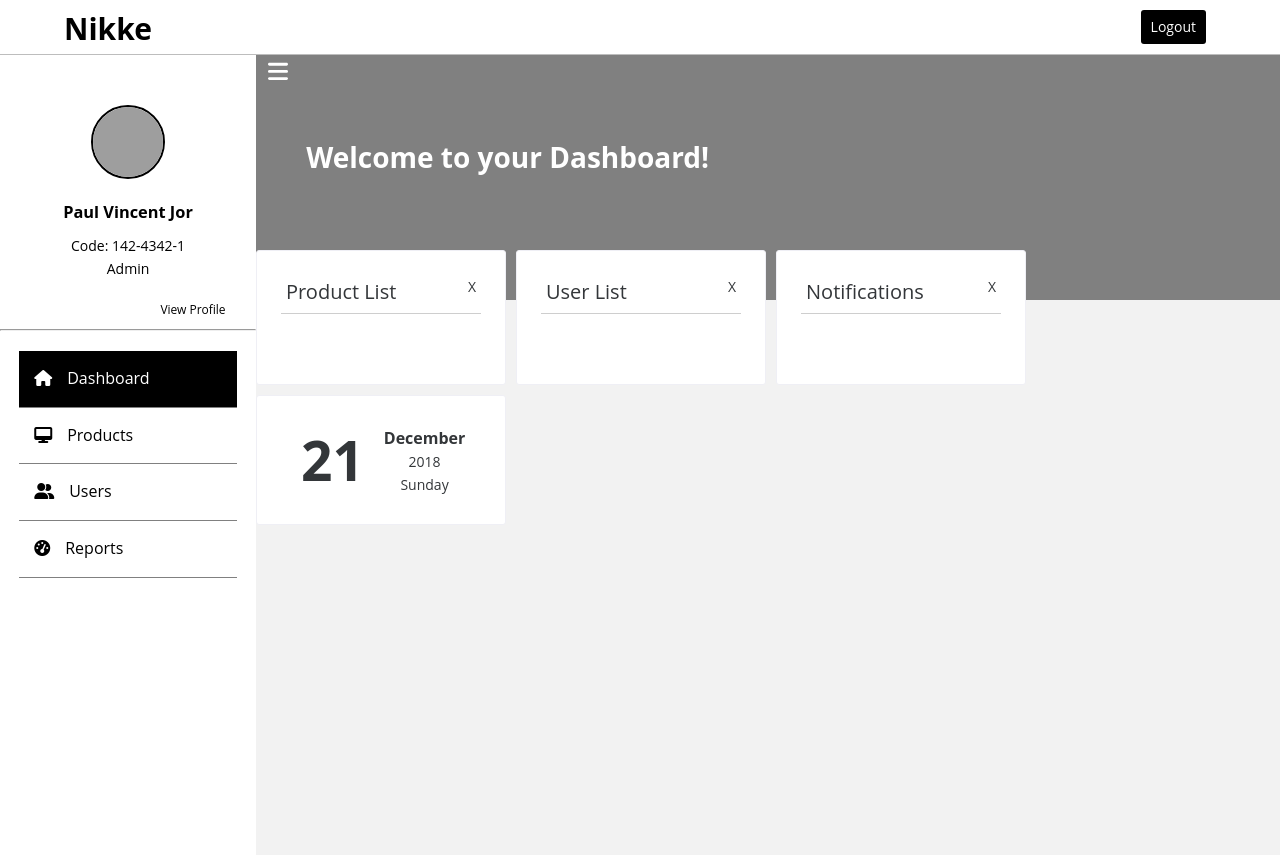
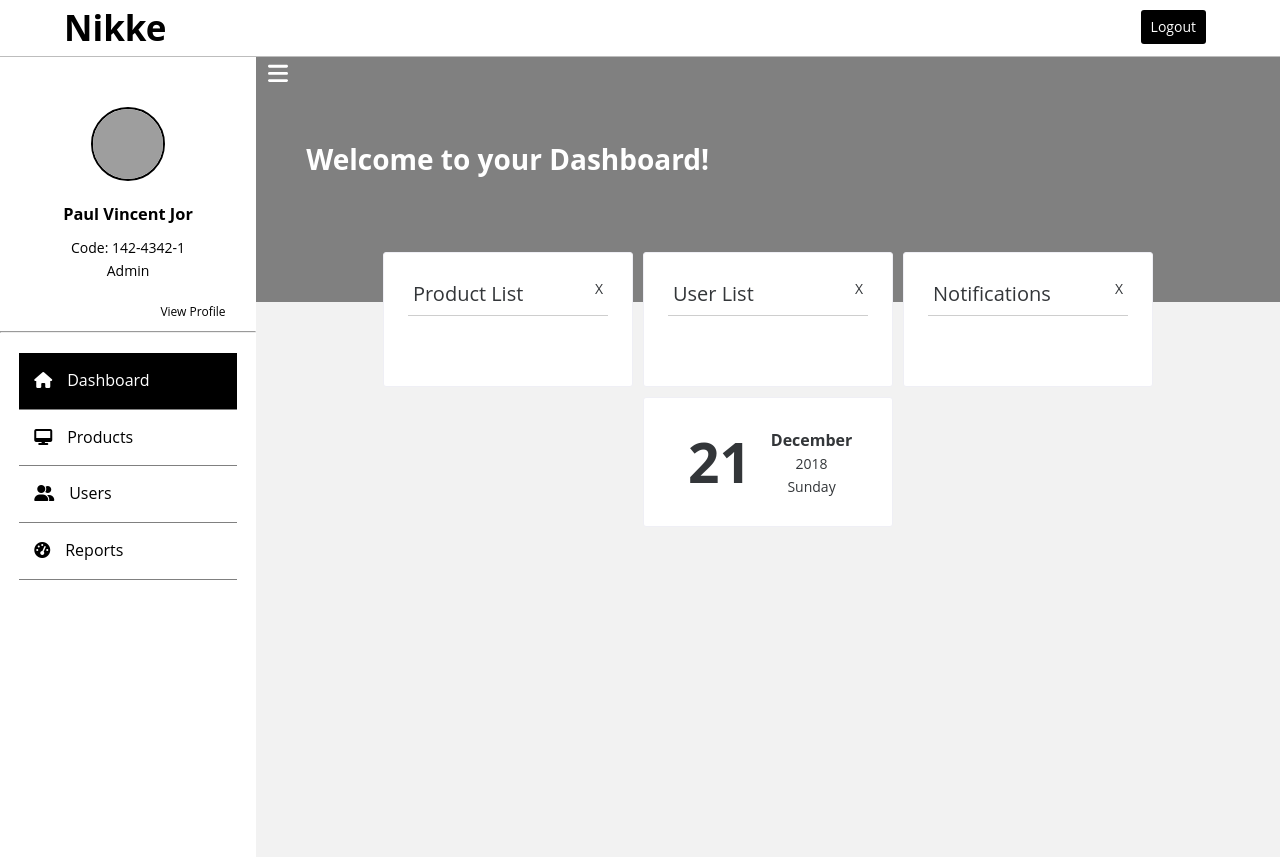
Before and after one commit to pauljor1499/vue-Nikke, a Vue app: page /admin/dashboard in a window 1280 px wide. Built offline with nearby package versions, Linux system fonts and the light colour scheme; grey boxes are pictures that could not be loaded.

Commit message:
update cards

```diff
--- a/src/components/Admin/AdminDashboard.vue
+++ b/src/components/Admin/AdminDashboard.vue
@@ -4,7 +4,6 @@
       <div class="container-head">
         <h1>Welcome to your Dashboard!</h1>
       </div>
-      <div class="card-content">
       <div class="cards">
         <n-card class="card" hoverable>
           <div class="header">
@@ -45,7 +44,6 @@
         </n-card>
       </div>
     </div>
-    </div>
   </body>
 </template>
 <script>
@@ -82,31 +80,17 @@ export default {
   float: left;
 }
 
-.container .card-content {
+.cards {
   display: flex;
+  flex-wrap: wrap;
+  grid-gap: 10px;
+  margin-top: -50px;
+
   align-items: center;
   justify-content: center;
 }
 
-.cards {
-  /* display: grid;
-  grid-template-columns: 1fr 1fr 1fr 1fr;
-  column-gap: 20px;
-  padding: 20px; */
-
-  display: flex;
-  flex-wrap: wrap;
-  grid-gap: 10px;
-  margin-top: -50px;
-}
-
 .card {
-  /* width: 100%;
-  height: 200px;
-  text-align: left;
-  margin-top: -80px;
-  cursor: pointer; */
-
   width: 250px;
 }
 
--- a/src/components/NavBar-Logout.vue
+++ b/src/components/NavBar-Logout.vue
@@ -1,13 +1,23 @@
 <template>
   <nav>
-    <a href="/"><h1 style="color: black">Nikke</h1></a>
-    <ul>
-      <router-link :to="'/login'">
-        <n-button color="black" size="medium" id="loginBtn" style="margin: 10px"
-          >Logout</n-button
-        >
+    <div class="title">
+      <router-link :to="'/'">
+        <h1 style="color: black">Nikke</h1>
       </router-link>
-    </ul>
+    </div>
+    <div class="actions">
+      <ul>
+        <router-link :to="'/'">
+          <n-button
+            color="black"
+            size="medium"
+            id="loginBtn"
+            style="margin: 10px"
+            >Logout
+          </n-button>
+        </router-link>
+      </ul>
+    </div>
   </nav>
   <div class="sub"></div>
 </template>
@@ -28,22 +38,43 @@ export default {};
 nav {
   background-color: white;
   border-bottom: 1px solid rgb(189, 189, 189);
+  overflow: hidden;
 }
 
-nav h1 {
+nav .title {
   float: left;
-  margin: 5px 0px 0px 5%;
-  font-size: 30px;
+  margin-left: 5%;
+}
+
+nav .title h1 {
+  font-size: 35px;
 }
 
 nav ul {
-  overflow: hidden;
+  float: right;
+  display: flex; /*align list */
   font-size: 18px;
   margin-right: 5%;
 }
 
-nav ul button {
+nav ul li a {
+  float: right;
+  padding: 14px 16px;
+  color: black;
+  border-bottom: 2px solid white;
+}
+
+nav ul .n-button {
   float: right;
   padding: 10px;
 }
+
+nav ul li a:hover:not(.active, .vl) {
+  border-bottom: 2px solid black;
+}
+
+.active {
+  background-color: #d0ebff;
+  border-bottom: 1px solid black;
+}
 </style>
```
Lines whose indentation alone changed are shown as unchanged.
